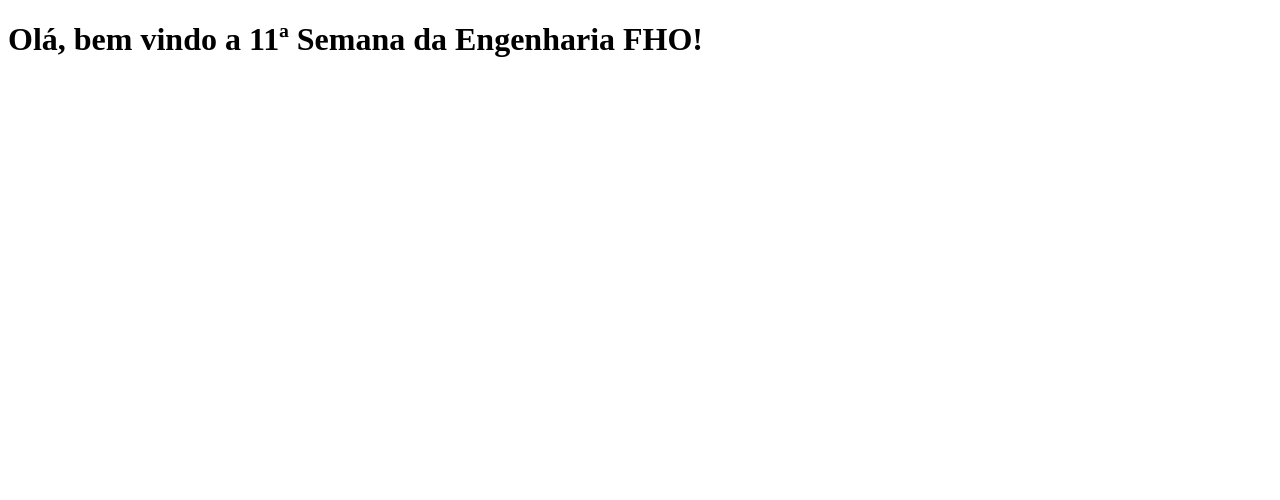
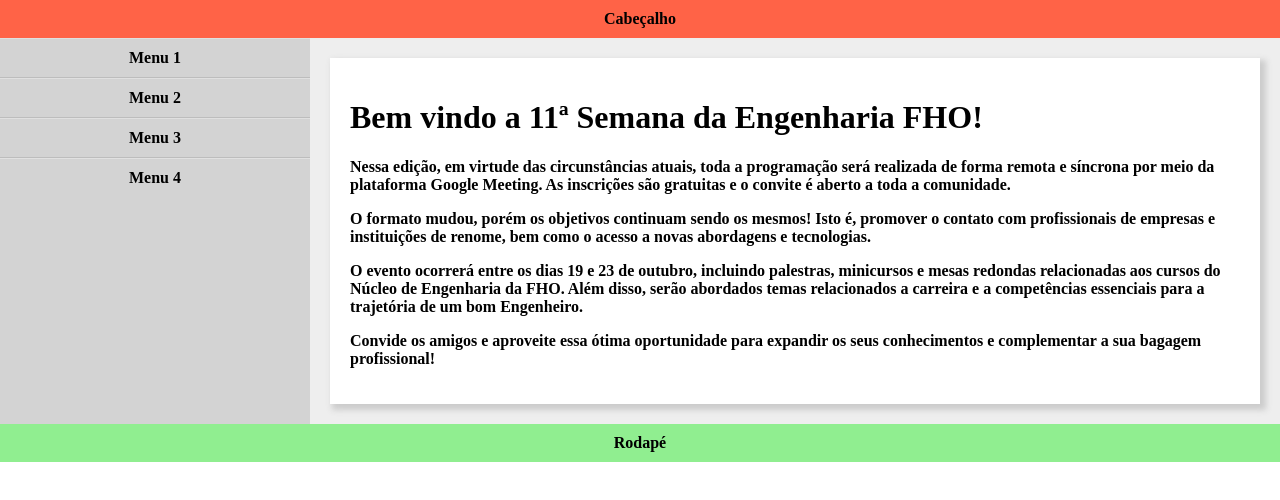
Before and after one commit to bpaulo/TestSemanaEng, a plain HTML site: page index.html in a window 1280 px wide. Drawn offline with Linux system fonts and the light colour scheme.

Commit message:
Novo conteúdo e estilo
Adiconado novo conteúdo e estilo.

```diff
--- a/index.html
+++ b/index.html
@@ -3,9 +3,33 @@
 <head>
     <meta charset="UTF-8">
     <meta name="viewport" content="width=device-width, initial-scale=1.0">
+
+    <!-- Custom CSS -->
+    <link rel="stylesheet" href="style/style.css">
+
     <title>11ª Semana da Engenharia - FHO 2020</title>
 </head>
 <body>
-    <h1>Olá, bem vindo a 11ª Semana da Engenharia FHO!</h1>
+    <div class="wrapper">
+        <header class="header">Cabeçalho</header>
+        <div class="left-menu">
+            <ul class="menu-list">
+                <li><a href="#">Menu 1</a></li>
+                <li><a href="#">Menu 2</a></li>
+                <li><a href="#">Menu 3</a></li>
+                <li><a href="#">Menu 4</a></li>
+            </ul>
+        </div>
+        <div class="main">
+            <div class="content">
+                <h1>Bem vindo a 11ª Semana da Engenharia FHO!</h1>
+                <p>Nessa edição, em virtude das circunstâncias atuais, toda a programação será realizada de forma remota e síncrona por meio da plataforma Google Meeting. As inscrições são gratuitas e o convite é aberto a toda a comunidade.</p>
+                <p>O formato mudou, porém os objetivos continuam sendo os mesmos! Isto é, promover o contato com profissionais de empresas e instituições de renome, bem como o acesso a novas abordagens e tecnologias.</p>
+                <p>O evento ocorrerá entre os dias 19 e 23 de outubro, incluindo palestras, minicursos e mesas redondas relacionadas aos cursos do Núcleo de Engenharia da FHO. Além disso, serão abordados temas relacionados a carreira e a competências essenciais para a trajetória de um bom Engenheiro.</p>
+                <p>Convide os amigos e aproveite essa ótima oportunidade para expandir os seus conhecimentos e complementar a sua bagagem profissional!</p>
+            </div>
+        </div>
+        <footer class="footer">Rodapé</footer>
+    </div>
 </body>
 </html>
--- /dev/null
+++ b/style/style.css
@@ -0,0 +1,79 @@
+.wrapper {
+    display: flex;
+    flex-flow: row wrap;
+    font-weight: bold;
+    text-align: center;
+  }
+
+  .wrapper > * {
+    padding: 10px;
+    flex: 1 100%;
+  }
+
+  .header {
+    background: tomato;
+  }
+
+  .footer {
+    background: lightgreen;
+  }
+
+  .main {
+    background: #EEEEEE;
+    padding: 20px;
+  }
+
+  .content {
+    text-align: left;
+    background: white;
+    padding: 20px;
+    box-shadow: 4px 4px 6px 2px #ccc;
+  }
+
+  .left-menu {
+    display: flex;
+    flex-flow: column wrap;
+    margin: 0;
+    padding: 0;
+    background: lightgray;
+}
+
+  .menu-list{
+    list-style: none;
+    padding: 0;
+    margin: 0;
+  }
+
+  .menu-list a {
+    text-decoration: none;
+    display: block;
+    color: black;
+    text-align: center;
+    padding: 10px;
+    border-top: 1px solid rgba(255, 255, 255,0.3);
+    border-bottom: 1px solid rgba(0, 0, 0, 0.1);
+  }
+
+  .menu-list a:hover {
+    background: gray;
+  }
+
+  .menu-list li:last-of-type a {
+    border-bottom: none;
+  }
+
+  @media all and (min-width: 600px) {
+    .left-menu { flex: 1 0 0; }
+  }
+
+  @media all and (min-width: 800px) {
+    .main    { flex: 3 0px; }
+    .left-menu { order: 1; }
+    .main    { order: 2; }
+    .footer  { order: 3; }
+  }
+
+  body {
+    margin: 0;
+    padding: 0;
+  }
```
Also changed, not shown: img/fho-logo.png (added).
